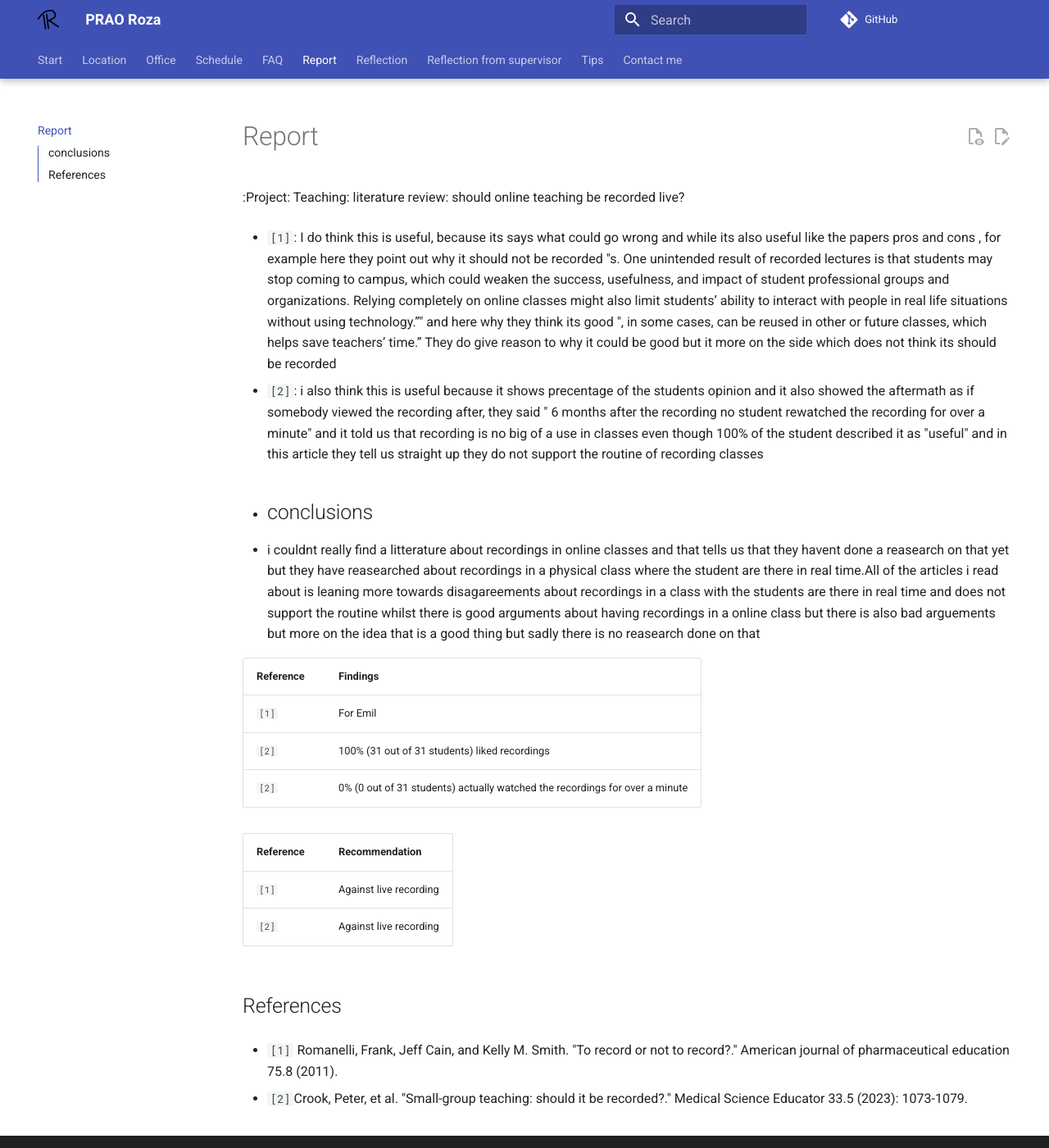
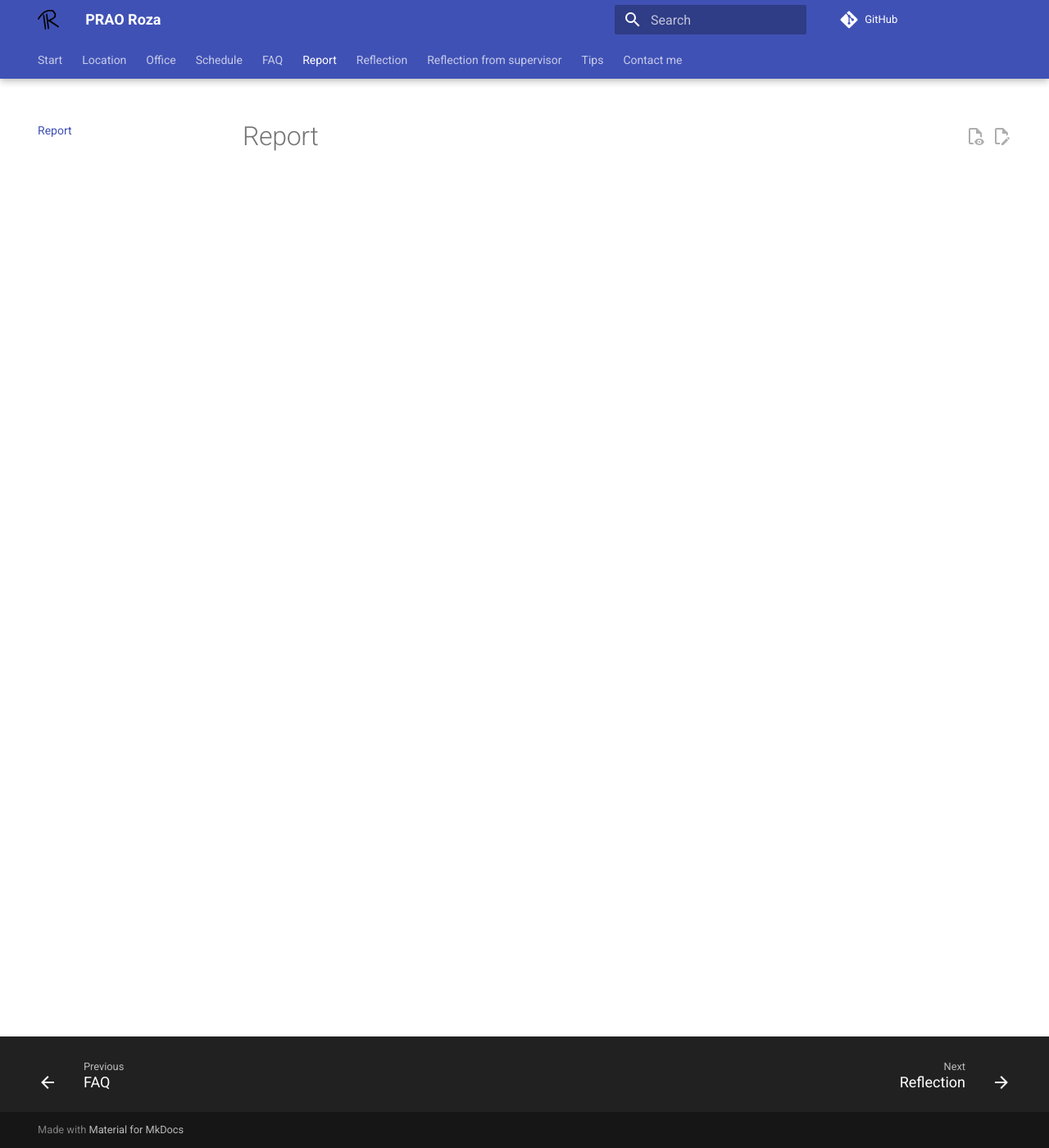
Before and after one commit to richelbilderbeek/prao_emil_20260320, an MkDocs documentation site: the page built from docs/report.md, in a window 1280 px wide and 1400 px high. Shown: the whole window at 82% size. Built offline with MkDocs 1.6.1 and Material for MkDocs 9.7.7, drawn with Linux system fonts in a browser that asks for light colours; comment, search, counter and statistics services are not loaded.

Commit message:
Remove old report

```diff
--- a/docs/report.md
+++ b/docs/report.md
@@ -1,31 +1 @@
 # Report
-
-:Project: Teaching: literature review: should online teaching be recorded live?
-
-- `[1]`: I do think this is useful, because its says what could go wrong and while its also useful like the papers pros and cons , for example here they point out why it should not be recorded "s. One unintended result of recorded lectures is that students may stop coming to campus, which could weaken the success, usefulness, and impact of student professional groups and organizations. Relying completely on online classes might also limit students’ ability to interact with people in real life situations without using technology.”" and here why they think its good ", in
-some cases, can be reused in other or future classes, which helps save teachers’ time.” They do give reason to why it could be good but it more on the side which does not think its should be recorded
-
-- `[2]`: i also think this is useful because it shows precentage of the students opinion and it also showed the aftermath as if somebody viewed the recording after, they said " 6 months after the recording no student rewatched the recording for over a minute" and it told us that recording is no big of a use in classes even though 100% of the student described it as "useful" and in this article they tell us straight up they do not support the routine of recording classes
-
-- ##conclusions
-- i couldnt really find a litterature about recordings in online classes and that tells us that they havent done a reasearch on that yet but they have reasearched about recordings in a physical class where the student are there in real time.All of the articles i read about is leaning  more towards disagareements about recordings in a class with the students are there in real time and does not support the routine whilst there is good arguments about having recordings in a online class but there is also bad arguements but more on the idea that is a good thing but sadly there is no reasearch done on that
-
-Reference|Findings
----------|----------------------
-`[1]`    |For Emil
-`[2]`    |100% (31 out of 31 students) liked recordings
-`[2]`    |0% (0 out of 31 students) actually watched the recordings for over a minute
-
-
-
- Reference|Recommendation
- ---------|----------------------
- `[1]`    |Against live recording
- `[2]`    |Against live recording
-
-## References
-
-- `[1]` Romanelli, Frank, Jeff Cain, and Kelly M. Smith. "To record or not to record?." American journal of pharmaceutical education 75.8 (2011).
-
-
-- `[2]`Crook, Peter, et al. "Small-group teaching: should it be recorded?." Medical Science Educator 33.5 (2023): 1073-1079.
```
